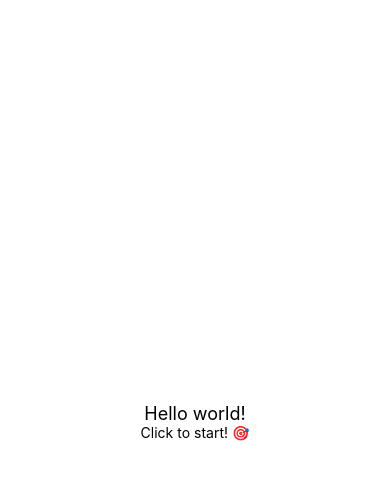
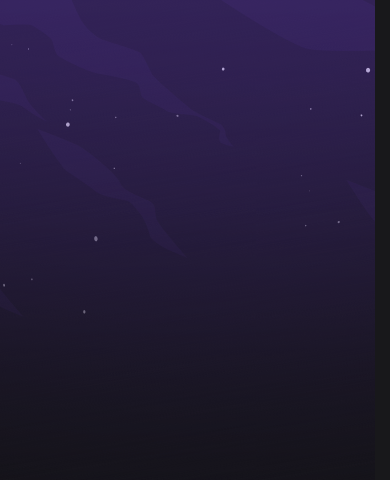
Before and after one commit to barcellos-pedro/nlw-esports, a React Native app in the folder mobile/: screen / in a window 390 px wide. Shown: the top 480 px of the page. Built offline with nearby package versions, Linux system fonts and the light colour scheme.

Commit message:
Use background component and status bar

```diff
--- a/mobile/App.tsx
+++ b/mobile/App.tsx
@@ -1,28 +1,14 @@
-import { StatusBar } from 'expo-status-bar';
-import { StyleSheet, Text, TouchableOpacity, View } from 'react-native';
+import { StatusBar } from 'react-native';
+import { Background } from './src/components/Background';
 
 export default function App() {
   return (
-    <View style={styles.container}>
-      <StatusBar style="auto" />
-
-      <Text style={styles.text}>Hello world!</Text>
-
-      <TouchableOpacity>
-        <Text>Click to start! 🎯</Text>
-      </TouchableOpacity>
-    </View>
+    <Background>
+      <StatusBar
+        barStyle="light-content"
+        backgroundColor="transparent"
+        translucent
+      />
+    </Background>
   );
 }
-
-const styles = StyleSheet.create({
-  container: {
-    flex: 1,
-    backgroundColor: '#fff',
-    alignItems: 'center',
-    justifyContent: 'center',
-  },
-  text: {
-    fontSize: 18,
-  },
-});
```
